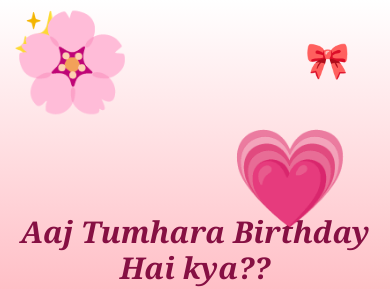
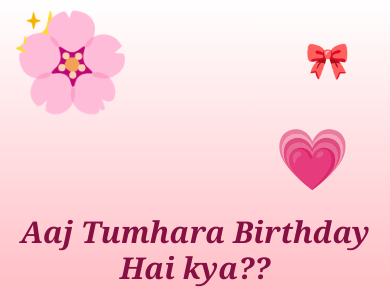
Before and after one commit to simranjoshi11/Birthdaywish-project, a React (Vite) app: page / in a window 390 px wide. Shown: the top 289 px of the page. Built offline with nearby package versions, Linux system fonts and the light colour scheme; a web font is replaced by a local one.

Commit message:
Fix button colour

```diff
--- a/src/Hero.jsx
+++ b/src/Hero.jsx
@@ -24,7 +24,7 @@ export default function Hero({ setShowHero }) {
       <h1 className="w-full text-center font-serif italic text-3xl font-extrabold text-pink-900 sm:text-5xl">
         Aaj Tumhara Birthday Hai kya??
       </h1>
-      <span className="absolute right-10 top-32 text-8xl sm:right-5 sm:top-4 sm:text-3xl">
+      <span className="absolute right-10 top-32 text-6xl sm:right-5 sm:top-2 sm:text-3xl">
               💗
             </span>
                 <span className="absolute left-3 top-3 text-5xl sm:left-80 sm:top-40 sm:text-3xl">
--- a/src/Letter.jsx
+++ b/src/Letter.jsx
@@ -86,7 +86,7 @@ export default function Letter({ goToWish }) {
     <button
     onClick={goToWish}
       type="button"
-      className="h-10 w-40 cursor-pointer rounded-xl border-2 border-black bg-red-500 font-serif text-xl font-bold italic text-white transition-colors duration-300 hover:bg-pink-700 sm:h-8 sm:w-35"
+      className="h-10 w-40 cursor-pointer rounded-xl border-2 border-amber-50 bg-linear-to-r from-pink-500 via-rose-400 to-pink-500  font-serif text-xl font-bold italic text-white transition-colors duration-300 hover:bg-pink-700 sm:h-8 sm:w-35"
     >
       next gift
     </button>
--- a/src/Memories.jsx
+++ b/src/Memories.jsx
@@ -122,7 +122,7 @@ export default function Memories({ goToWish }) {
         <button
         onClick={goToWish}
           type="button"
-          className="h-8 w-35 cursor-pointer rounded-xl border-2 border-black bg-red-500 font-serif text-xl font-bold italic text-white transition-colors duration-300 hover:bg-pink-700"
+          className="h-8 w-35 cursor-pointer rounded-xl border-2 border-amber-50 bg-linear-to-r from-pink-500 via-rose-400 to-pink-500  font-serif text-xl font-bold italic text-white transition-colors duration-300 hover:bg-pink-700"
         >
           next gift
         </button>
--- a/src/Surprise.jsx
+++ b/src/Surprise.jsx
@@ -138,7 +138,7 @@ useEffect(() => {
       <button
       onClick={goToWish}
         type="button"
-        className="h-8 w-35 cursor-pointer rounded-xl border-2 border-black bg-red-500 font-serif text-xl font-bold italic text-white transition-colors duration-300 hover:bg-pink-700 sm:h-12 sm:w-48 sm:text-3xl"
+        className="h-8 w-35 cursor-pointer rounded-xl border-2 border-amber-50 bg-linear-to-r from-pink-500 via-rose-400 to-pink-500  font-serif text-xl font-bold italic text-white transition-colors duration-300 hover:bg-pink-700 sm:h-12 sm:w-48 sm:text-3xl"
       >
         next gift
       </button>
```
